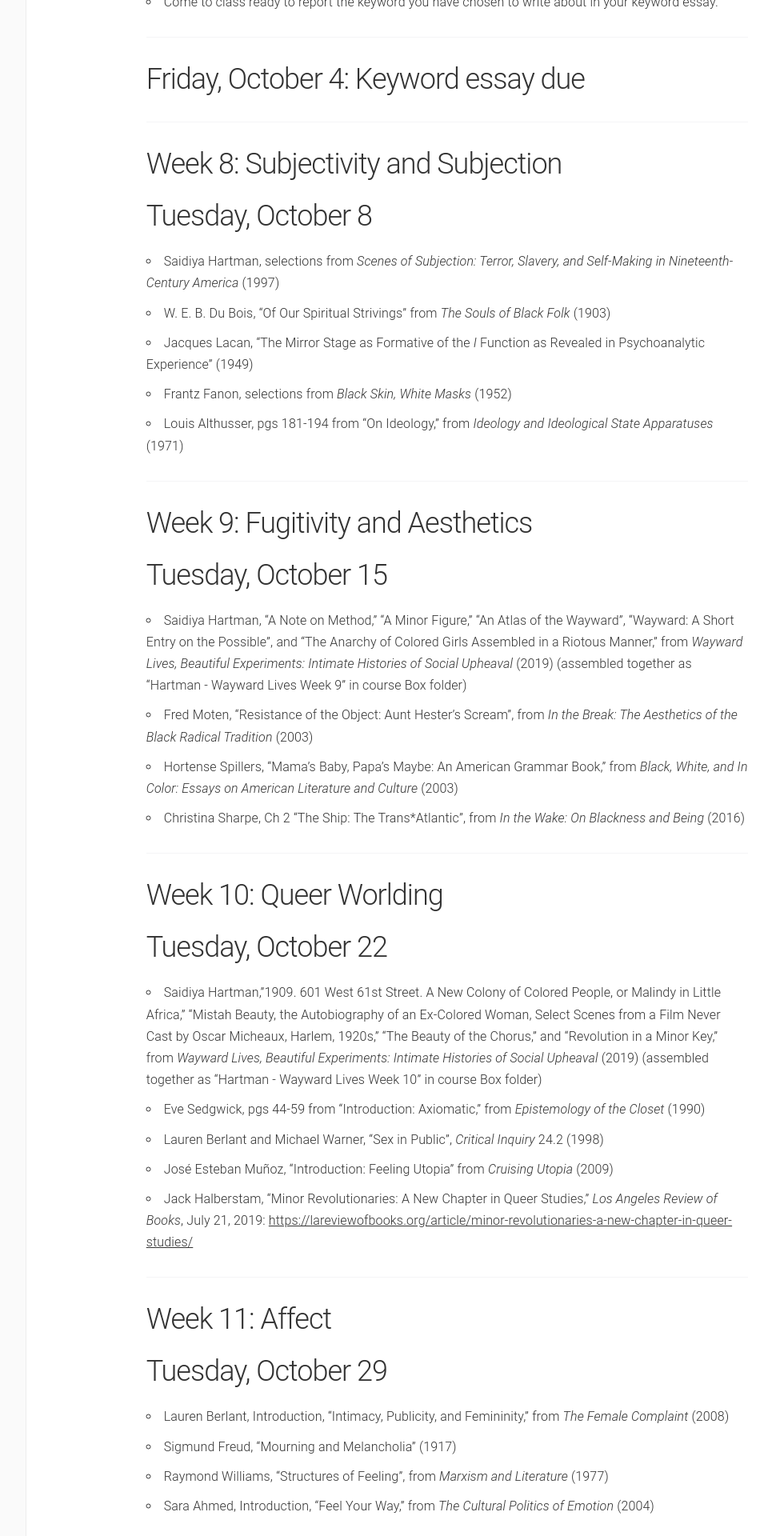
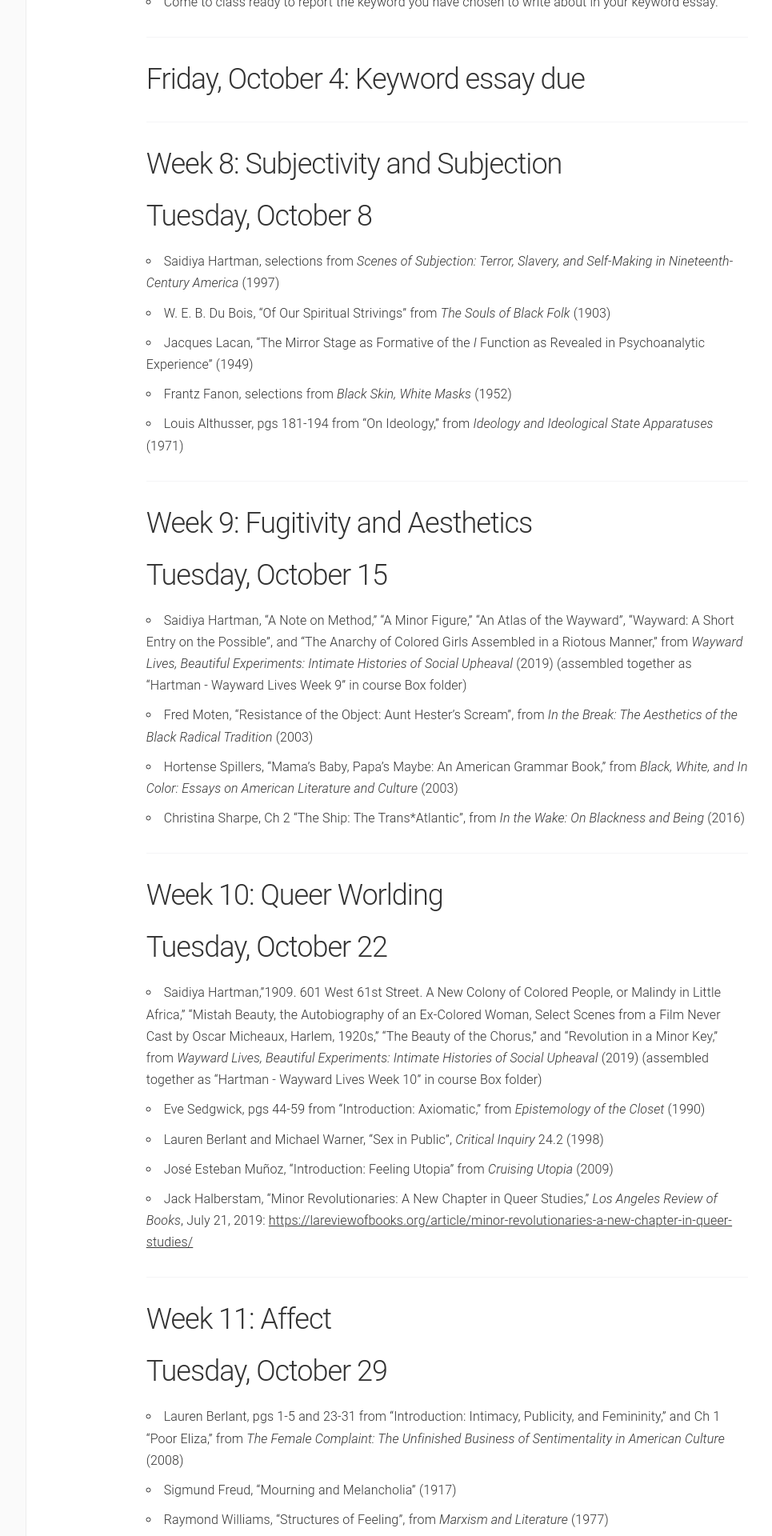
Before and after one commit to lcthomas/eng681f19, a Jekyll site: the page built from schedule.md, in a window 1280 px wide. Shown: the part 3080-5000 px from the top of the page at 80% size, without its empty margins (180-1145 px from the left). Built offline with Jekyll 4.4.1, drawn with Linux system fonts in a browser that asks for light colours.

Commit message:
readings update

```diff
--- a/schedule.md
+++ b/schedule.md
@@ -107,7 +107,7 @@ navigation: 3
 
 ## Week 11: Affect
 ## Tuesday, October 29
-* Lauren Berlant, Introduction, “Intimacy, Publicity, and Femininity,” from _The Female Complaint_ (2008)
+* Lauren Berlant, pgs 1-5 and 23-31 from "Introduction: Intimacy, Publicity, and Femininity,” and Ch 1 "Poor Eliza," from _The Female Complaint: The Unfinished Business of Sentimentality in American Culture_ (2008)
 * Sigmund Freud, "Mourning and Melancholia” (1917)
 * Raymond Williams, “Structures of Feeling”, from _Marxism and Literature_ (1977)
 * Sara Ahmed, Introduction, “Feel Your Way,” from _The Cultural Politics of Emotion_ (2004)
```
